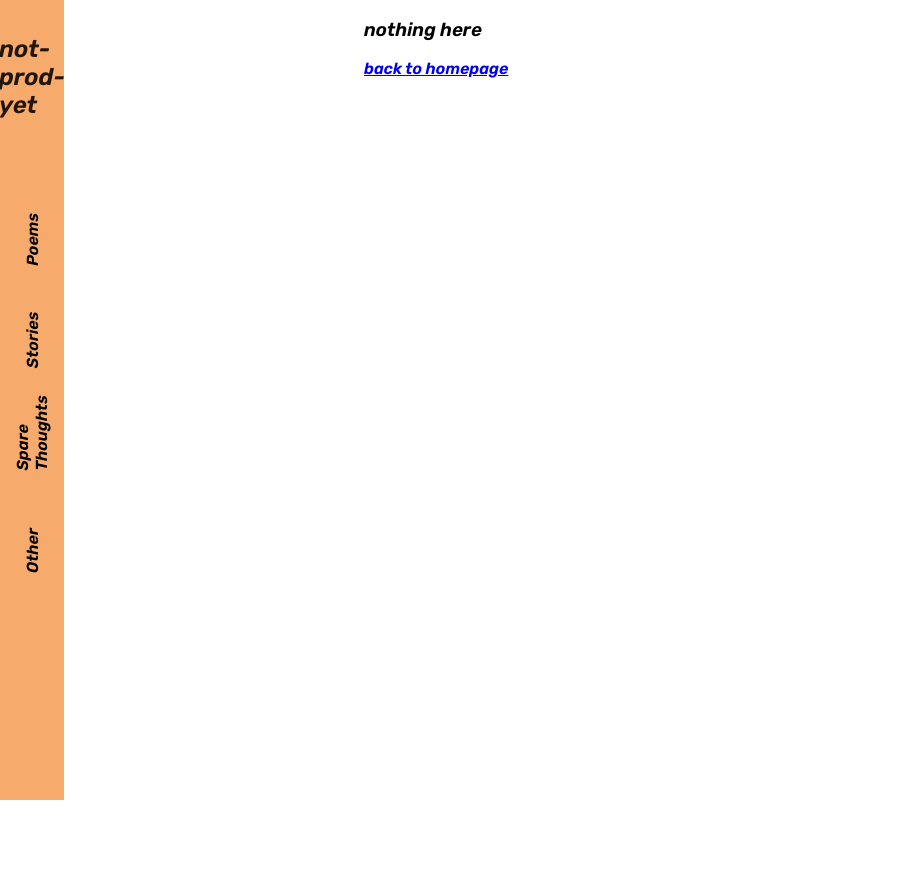
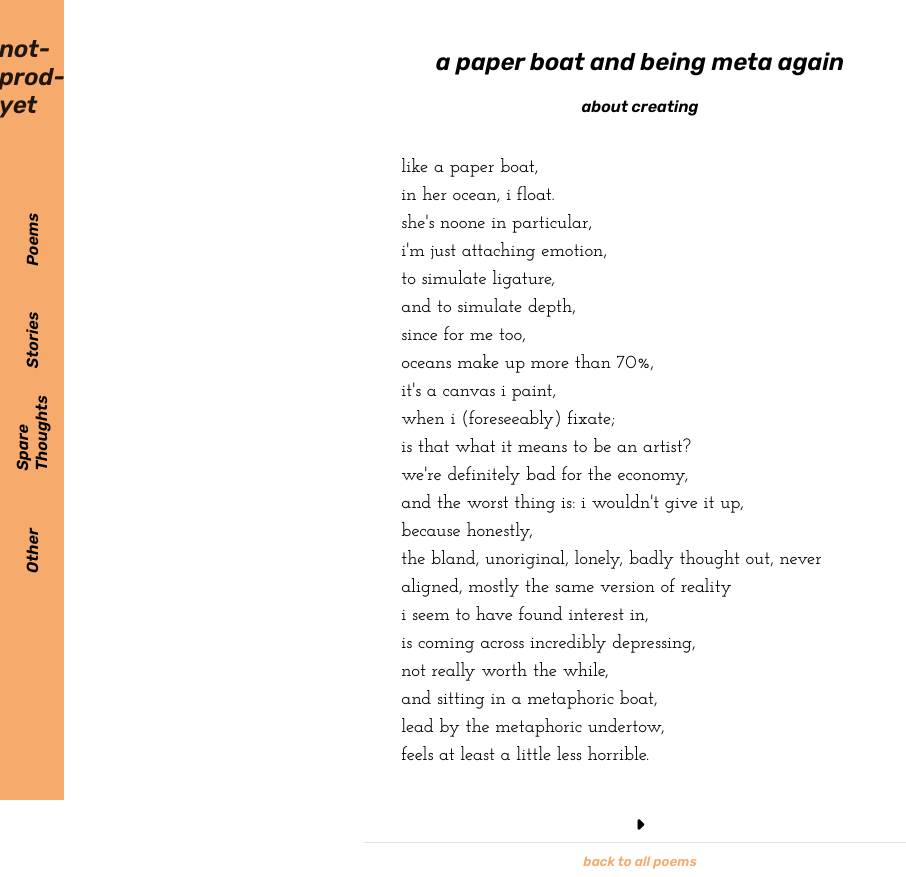
Before and after one commit to not-productive-yet/not-productive-yet-website, a React (Create React App) app: page /poem/1 in a window 1280 px wide. Shown: the whole page, without its empty margins (0-906 px from the left). Before the commit the page ends 800 px from the top, so only its background shows below. Built offline with nearby package versions, Linux system fonts and the light colour scheme.

Commit message:
added collection navigation

```diff
--- a/src/App.js
+++ b/src/App.js
@@ -9,7 +9,9 @@ export default function App() {
       <Routes>
         <Route path="/" element={<Home />} />
         <Route path="poems" element={<PoemCards />} />
-        <Route path="poems/:poemId" element={<Poem />} />
+        <Route path="poems/:collection" element={<PoemCards />} />
+        <Route path="poem/:poemId" element={<Poem />} />
+        <Route path="poem/:collection/:poemId" element={<Poem />} />
         <Route path="*" element={<PageNotFound />} />
       </Routes>
     </BrowserRouter>
--- a/src/assets/styles/poemCards.css
+++ b/src/assets/styles/poemCards.css
@@ -10,32 +10,38 @@ div.MuiButtonGroup-root button {
   color: var(--black) !important;
 }
 
-button.MuiButton-root.red:hover {
+button.MuiButton-root.red:hover,
+button.MuiButton-root.red:focus {
   color: var(--red) !important;
   background-color: transparent !important;
 }
 
-button.MuiButton-root.yellow:hover {
+button.MuiButton-root.yellow:hover,
+button.MuiButton-root.yellow:focus {
   color: var(--yellow) !important;
   background-color: transparent !important;
 }
 
-button.MuiButton-root.orange:hover {
+button.MuiButton-root.orange:hover,
+button.MuiButton-root.orange:focus {
   color: var(--orange) !important;
   background-color: transparent !important;
 }
 
-button.MuiButton-root.purple:hover {
+button.MuiButton-root.purple:hover,
+button.MuiButton-root.purple:focus {
   color: var(--purple) !important;
   background-color: transparent !important;
 }
 
-button.MuiButton-root.blue:hover {
+button.MuiButton-root.blue:hover,
+button.MuiButton-root.blue:focus {
   color: var(--light-blue) !important;
   background-color: transparent !important;
 }
 
-button.MuiButton-root.black:hover {
+button.MuiButton-root.black:hover,
+button.MuiButton-root.black:focus {
   color: var(--light-gray) !important;
   background-color: transparent !important;
 }
--- /dev/null
+++ b/src/helpers/paramHelpers.js
@@ -0,0 +1,9 @@
+export function formatCollectionParam(paramCollection) {
+  return paramCollection.replaceAll(" ", "-").replaceAll(",", "");
+}
+
+export function getCollectionFromParam(param) {
+  return param.collection
+    ? param.collection.replaceAll("-", " ").replace("love light", "love, light")
+    : null;
+}
--- a/src/pages/Poem.js
+++ b/src/pages/Poem.js
@@ -5,34 +5,54 @@ import ArrowLeftRoundedIcon from "@mui/icons-material/ArrowLeftRounded";
 import ArrowRightRoundedIcon from "@mui/icons-material/ArrowRightRounded";
 import { poems } from "../assets/data/poems/poems";
 import PageNotFound from "../pages/PageNotFound";
+import {
+  formatCollectionParam,
+  getCollectionFromParam,
+} from "../helpers/paramHelpers";
 
 export default function Poem() {
-  const [text, setText] = useState("");
   const [poem, setPoem] = useState({});
+  const [poemText, setPoemText] = useState("");
+  const [collection, setCollection] = useState("");
   let navigate = useNavigate();
   let paramId = parseInt(useParams().poemId);
-  let nextPoemExists =
-    poems.find((poem) => poem.id === paramId + 1) !== undefined;
+  let paramCollection = getCollectionFromParam(useParams());
+
+  let nextPoemExists = checkNextPoemExists(paramCollection, paramId, poems);
+  let prevPoemExists = checkPrevPoemExists(paramCollection, paramId, poems);
 
   useEffect(() => {
-    const poem = poems.find((item) => item.id === paramId);
+    const poem = findPoemById(poems, paramId);
     setPoem(poem);
+    setCollection(paramCollection);
 
-    async function getText() {
+    async function getPoemText() {
       let data = await fetch(poem.text)
         .then((response) => response.text())
         .then((text) => text);
-      setText(data);
+      setPoemText(data);
     }
-    getText();
-  }, [paramId]);
+    if (poem) getPoemText();
+  }, [paramId, paramCollection]);
 
   function goToPrevPoem() {
-    navigate(`/poems/${paramId - 1}`);
+    collection
+      ? navigate(
+          `/poem/${formatCollectionParam(
+            collection
+          )}/${findPrevPoemFromCollection(poems, paramId, collection)}`
+        )
+      : navigate(`/poem/${paramId - 1}`);
   }
 
   function goToNextPoem() {
-    navigate(`/poems/${paramId + 1}`);
+    collection
+      ? navigate(
+          `/poem/${formatCollectionParam(
+            collection
+          )}/${findNextPoemFromCollection(poems, paramId, collection)}`
+        )
+      : navigate(`/poem/${paramId + 1}`);
   }
 
   function goToAllPoems() {
@@ -41,18 +61,18 @@ export default function Poem() {
 
   return (
     <>
-      {poem ? (
+      {checkPoemPageExists(poem, collection) ? (
         <Container maxWidth="sm">
           <div key={poem.poemId}>
-            <Box sx={{ mb: "2em" }}>
+            <Box>
               <div className={`poem-title ${poem.color}`}>
                 <h2>{poem.title}</h2>
                 <h4 className="poem-collection">{poem.collection}</h4>
               </div>
             </Box>
-            <div className="poem-text">{text}</div>
+            <div className="poem-text">{poemText}</div>
             <span className="nav-arrows">
-              {paramId - 1 !== 0 ? (
+              {prevPoemExists ? (
                 <ArrowLeftRoundedIcon
                   fontSize="large"
                   className="nav-arrow"
@@ -83,3 +103,48 @@ export default function Poem() {
     </>
   );
 }
+
+function checkNextPoemExists(paramCollection, paramId, poems) {
+  return paramCollection
+    ? findNextPoemFromCollection(poems, paramId, paramCollection) !== paramId
+    : poems.find((poem) => poem.id === paramId + 1) !== undefined;
+}
+
+function checkPrevPoemExists(paramCollection, paramId, poems) {
+  return paramCollection
+    ? findPrevPoemFromCollection(poems, paramId, paramCollection) !== paramId
+    : paramId - 1 !== 0;
+}
+
+function findNextPoemFromCollection(poems, id, collection) {
+  let notFound = true;
+  let searchId = id;
+
+  while (notFound && searchId < poems.length - 1) {
+    searchId++;
+    var nextPoem = findPoemById(poems, searchId);
+    if (nextPoem && nextPoem.collection === collection) notFound = false;
+  }
+  return notFound ? id : searchId;
+}
+
+function findPrevPoemFromCollection(poems, id, collection) {
+  let notFound = true;
+  let searchId = id;
+
+  while (notFound && searchId > 0) {
+    searchId--;
+    var prevPoem = findPoemById(poems, searchId);
+    if (prevPoem && prevPoem.collection === collection) notFound = false;
+  }
+
+  return notFound ? id : searchId;
+}
+
+function findPoemById(poems, searchId) {
+  return poems.find((p) => p.id === searchId);
+}
+
+function checkPoemPageExists(poem, collection) {
+  return collection ? poem && poem.collection : poem;
+}
--- a/src/pages/PoemCards.js
+++ b/src/pages/PoemCards.js
@@ -7,31 +7,47 @@ import {
   Box,
   Container,
 } from "@mui/material";
-import { Outlet, useNavigate } from "react-router-dom";
+import { useState, useEffect } from "react";
+import { Outlet, useNavigate, useParams } from "react-router-dom";
 import { poems as poemData } from "../assets/data/poems/poems";
 import { poemCollections } from "../assets/data/poems/poemCollections";
-import { useState, useEffect } from "react";
+import {
+  formatCollectionParam,
+  getCollectionFromParam,
+} from "../helpers/paramHelpers";
 
 export default function Cards() {
   const [poems, setPoems] = useState([]);
+  const [collection, setCollection] = useState("");
   let navigate = useNavigate();
+  let paramCollection = getCollectionFromParam(useParams());
 
   useEffect(() => {
-    setPoems(poemData);
-  }, []);
+    paramCollection
+      ? setPoems(poemData.filter((poem) => poem.collection === paramCollection))
+      : setPoems(poemData);
+
+    setCollection(paramCollection);
+  }, [paramCollection]);
+
+  function goToPoems() {
+    navigate(`/poems`);
+  }
 
   function goToPoem(id) {
-    navigate(`/poems/${id}`);
+    collection
+      ? navigate(`/poem/${formatCollectionParam(collection)}/${id}`)
+      : navigate(`/poem/${id}`);
   }
 
-  function filterCollection(collection) {
-    setPoems(poemData.filter((poem) => poem.collection === collection));
+  function goToCollection(collection) {
+    navigate(`/poems/${formatCollectionParam(collection)}`);
   }
 
   return (
     <Container maxWidth="md">
       <Box>
-        <h1 className="page-title" onClick={() => setPoems(poemData)}>
+        <h1 className="page-title" onClick={goToPoems}>
           some poems
         </h1>
       </Box>
@@ -44,7 +60,7 @@ export default function Cards() {
           <Button
             className={item.color}
             key={item.name}
-            onClick={() => filterCollection(item.name)}
+            onClick={() => goToCollection(item.name)}
           >
             {item.name}
           </Button>
```
